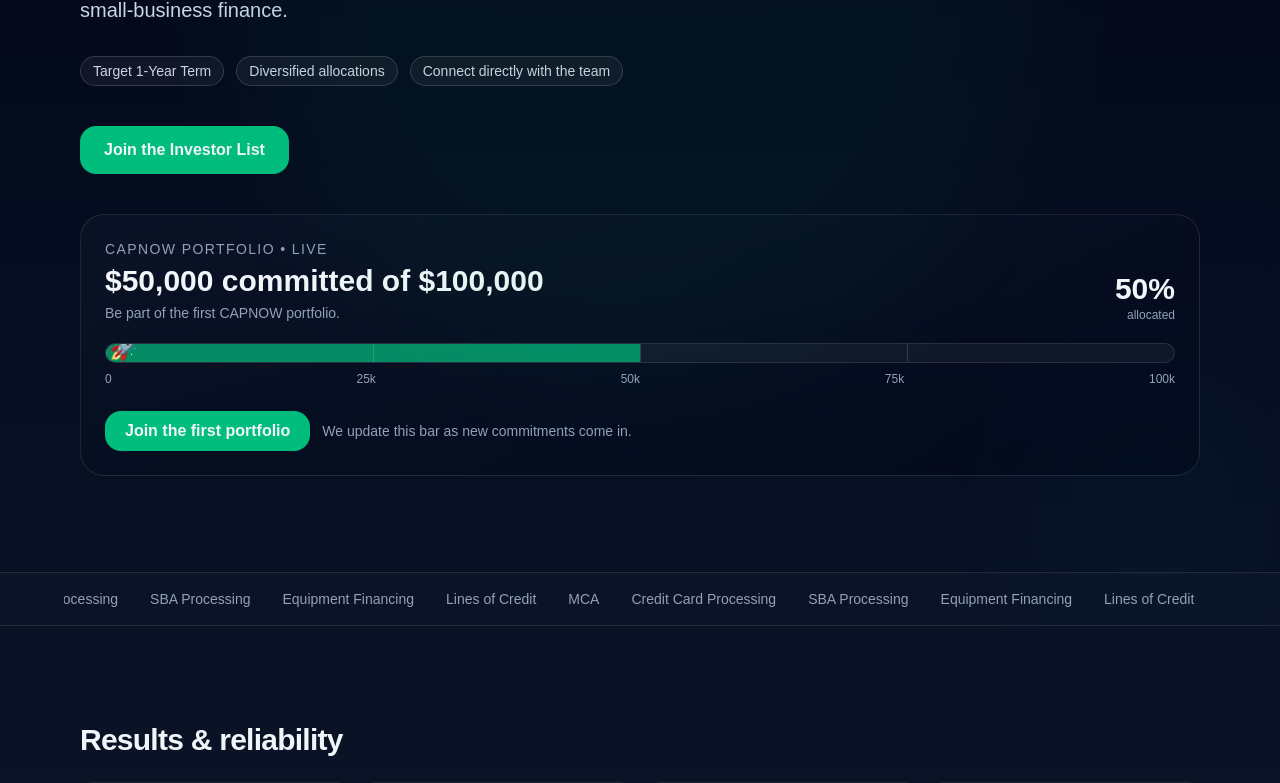
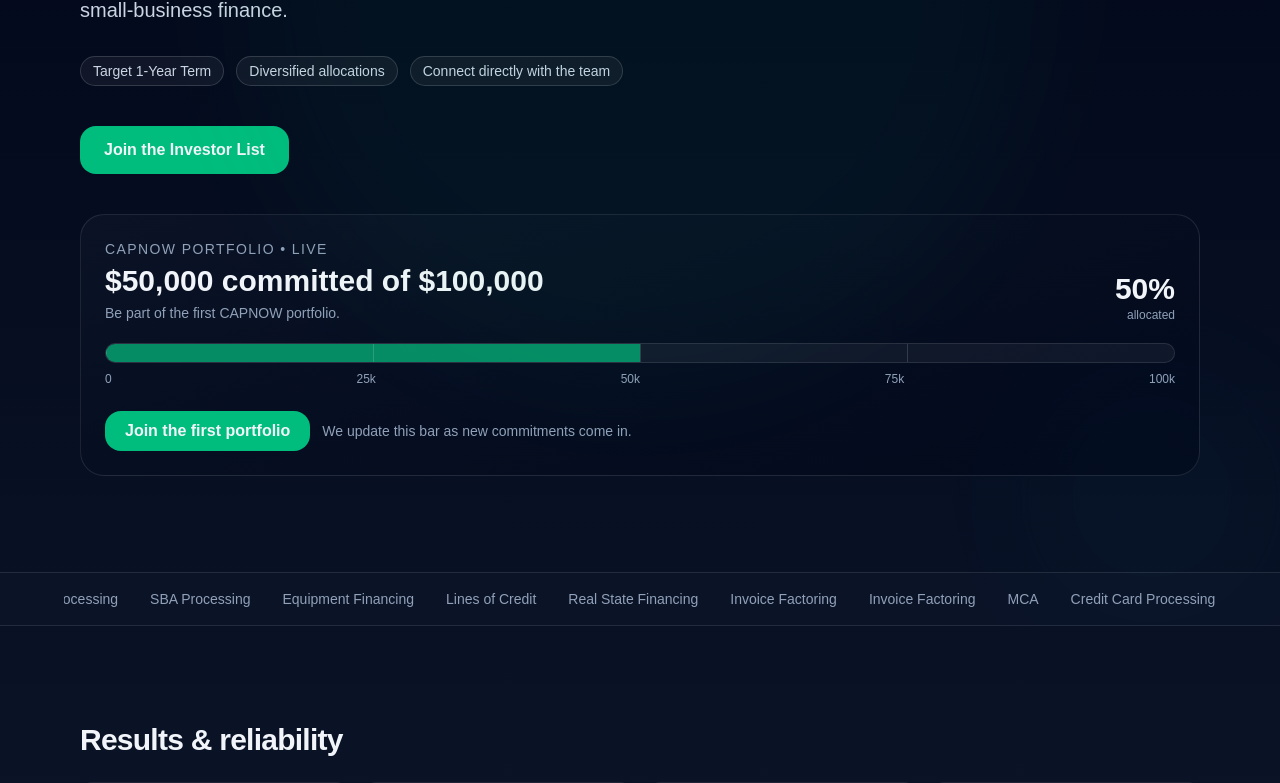
Before and after one commit to jacoking18/capnow-landing, a Next.js app: page / in a window 1280 px wide. Shown: the part 385-1168 px from the top of the page. Built offline with nearby package versions, Linux system fonts and the light colour scheme.

Commit message:
Remove duplicate imports causing Vercel build error

```diff
--- a/app/page.tsx
+++ b/app/page.tsx
@@ -76,15 +76,7 @@
           transition={{ type: "spring", stiffness: 140, damping: 20 }}
           className="absolute inset-y-0 left-0 bg-emerald-500/70"
         />
-        {/* rocket */}
-        <motion.div
-          initial={{ x: 0 }}
-          animate={{ x: `calc(${pct * 100}% - 12px)` }}
-          transition={{ type: "spring", stiffness: 140, damping: 18 }}
-          className="absolute -top-3"
-        >
-          <div className="text-2xl">🚀</div>
-        </motion.div>
+        {/* rocket removed as requested */}
 
         {/* ticks */}
         <div className="absolute inset-0 pointer-events-none">
@@ -471,6 +463,11 @@
     "SBA Processing",
     "Equipment Financing",
     "Lines of Credit",
+    "Real State Financing",
+    "Invoice Factoring",
+    "Invoice Factoring"
+
+
   ];
   return (
     <div className="border-y border-white/10 bg-slate-900/40">
```
